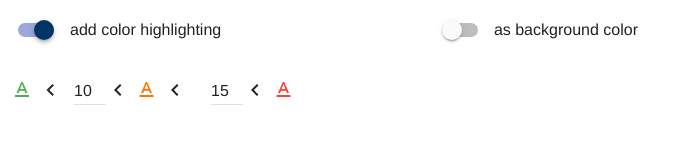
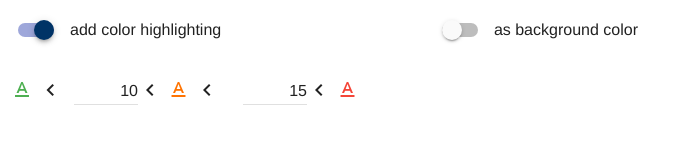
Before and after one commit to StegSchreck/is24-price-per-area, a browser extension: page options.html in a window 1280 px wide. Shown: the whole page, without its empty margins (0-686 px from the left). Drawn offline with Linux system fonts and the light colour scheme.

Commit message:
Handle prices greater than 1 million correctly - fixes #2

```diff
--- a/options.html
+++ b/options.html
@@ -25,8 +25,8 @@
             <i class="material-icons mdl-color-text--green textBackgroundColor" hidden>font_download</i>
             <i class="material-icons">chevron_left</i>
         </div>
-        <div class="mdl-textfield mdl-js-textfield mdl-cell mdl-cell--1-col" style="padding:0; width: 2em;">
-            <input id="ColorHighlightLow" class="mdl-textfield__input" type="number" style="width: 2em;">
+        <div class="mdl-textfield mdl-js-textfield mdl-cell mdl-cell--1-col" style="padding:0; width: 4em;">
+            <input id="ColorHighlightLow" class="mdl-textfield__input" type="number" style="width: 4em; text-align: right;">
         </div>
         <div class="mdl-textfield mdl-js-textfield mdl-cell mdl-cell--1-col" style="padding:0;">
             <i class="material-icons">chevron_left</i>
@@ -35,8 +35,8 @@
             <i class="material-icons">chevron_left</i>
         </div>
 
-        <div class="mdl-textfield mdl-js-textfield mdl-cell mdl-cell--1-col" style="padding:0; width: 2em;">
-            <input id="ColorHighlightHigh" class="mdl-textfield__input" type="number" style="width: 2em;">
+        <div class="mdl-textfield mdl-js-textfield mdl-cell mdl-cell--1-col" style="padding:0; width: 4em;">
+            <input id="ColorHighlightHigh" class="mdl-textfield__input" type="number" style="width: 4em; text-align: right;">
         </div>
         <div class="mdl-textfield mdl-js-textfield mdl-cell mdl-cell--1-col" style="padding:0; width: 4em;">
             <i class="material-icons">chevron_left</i>
--- a/util.js
+++ b/util.js
@@ -9,7 +9,7 @@ function extractValue(itemValueElement) {
     .replace('€/m²', '')
     .replace('€', '')
     .replace('m²', '')
-    .replace('.', '')
+    .replaceAll('.', '')
     .replace(',', '.')
     .trim();
   return parseFloat(itemValue);
```
